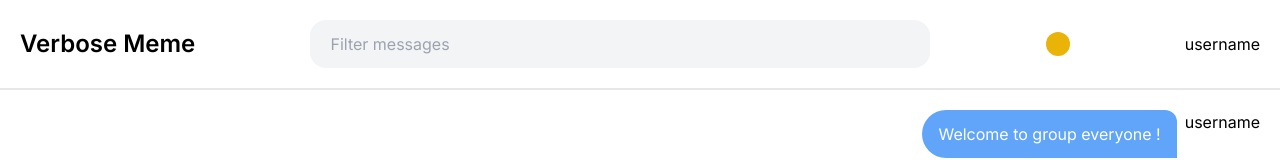
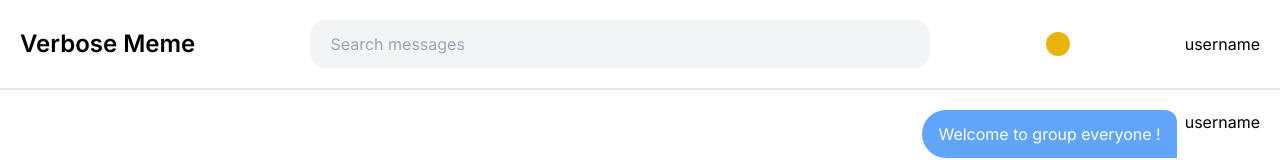
Before and after one commit to atmin/verbose-meme, a Next.js app: page / in a window 1280 px wide. Shown: the top 160 px of the page. Built offline with nearby package versions, Linux system fonts and the light colour scheme; no server answers.

Commit message:
Google Auth

```diff
--- a/src/app/page.tsx
+++ b/src/app/page.tsx
@@ -1,4 +1,8 @@
-export default function Home() {
+import getDB from '@/lib/db'
+
+export default async function Home() {
+  const db = await getDB();
+  console.log(db)
   return (
     <main className="container mx-auto h-svh flex flex-col">
       <div className="px-5 py-5 flex justify-between items-center bg-white border-b-2">
@@ -8,7 +12,7 @@ export default function Home() {
             type="text"
             name=""
             id=""
-            placeholder="Filter messages"
+            placeholder="Search messages"
             className="rounded-2xl bg-gray-100 py-3 px-5 w-full"
           />
         </div>
```
